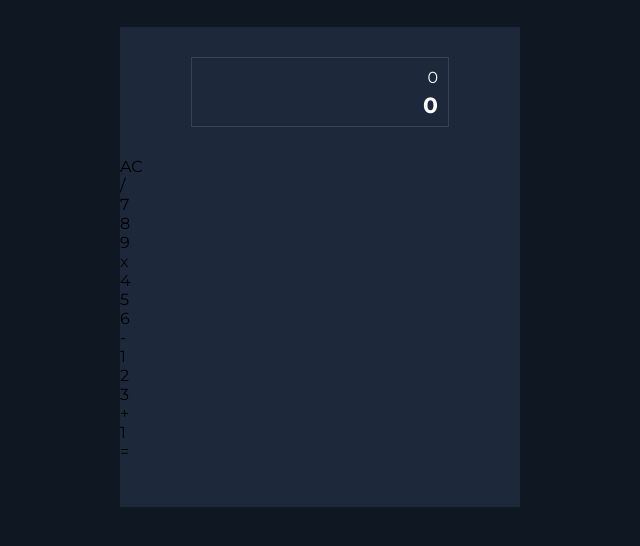
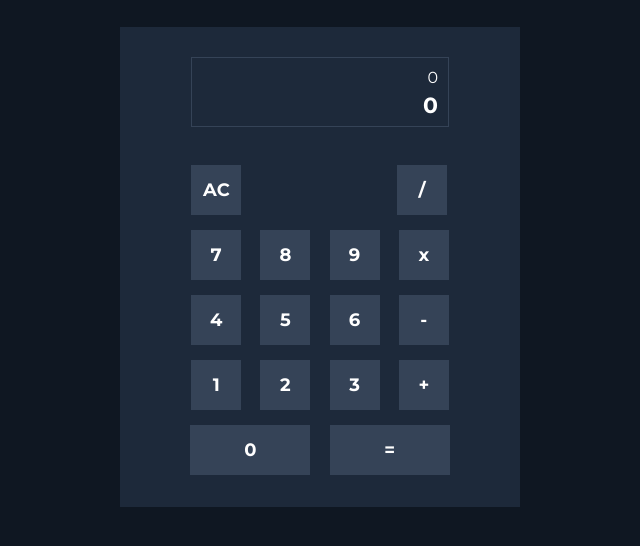
Before and after one commit to felipeat07/calculadora_js, a plain HTML site: page index.html in a window 1280 px wide. Shown: the part 72-618 px from the top of the page, without its empty margins (320-960 px from the left). Drawn offline with Linux system fonts and the light colour scheme.

Commit message:
finalizando o css

```diff
--- a/index.html
+++ b/index.html
@@ -47,7 +47,7 @@
                 </div>
 
                 <div id="btn-container">
-                    <div class="btn" id="zero-btn">1</div>
+                    <div class="btn" id="zero-btn">0</div>
                     <div class="btn" id="equals-btn">=</div>
                 </div>
 
--- a/style.css
+++ b/style.css
@@ -53,3 +53,42 @@ h1{
     font-size: 22px;
     clear: both;
 }
+
+#buttons-container{
+    position: relative;
+    margin-left: auto;
+    margin-right: auto;
+    width: 300px;
+    text-align: center;
+    margin-top: 15px;
+}
+
+.btn{
+    width: 50px;
+    height: 50px;
+    margin: 7.5px 7.5px;
+    line-height: 50px;
+    text-align: center;
+    color: white;
+    background-color: #354357;
+    font-weight: bold;
+    font-size: 18px;
+    display: inline-block;
+    cursor: pointer;
+}
+
+#zero-btn{
+    width: 120px;
+}
+
+#equals-btn{
+    width: 120px;
+}
+
+#ac-btn{
+    margin-left: 6px;
+}
+
+#division-btn{
+    margin-left: 144px;
+}
```
